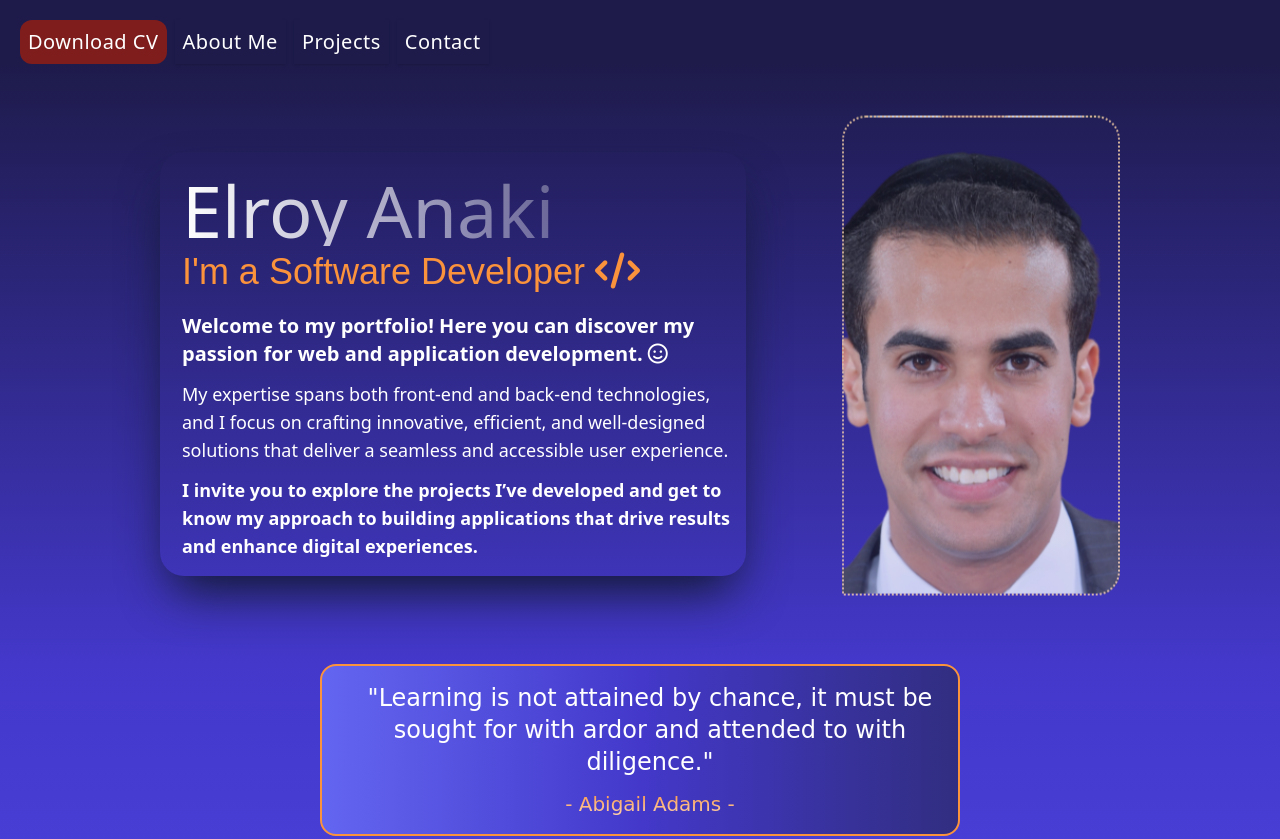
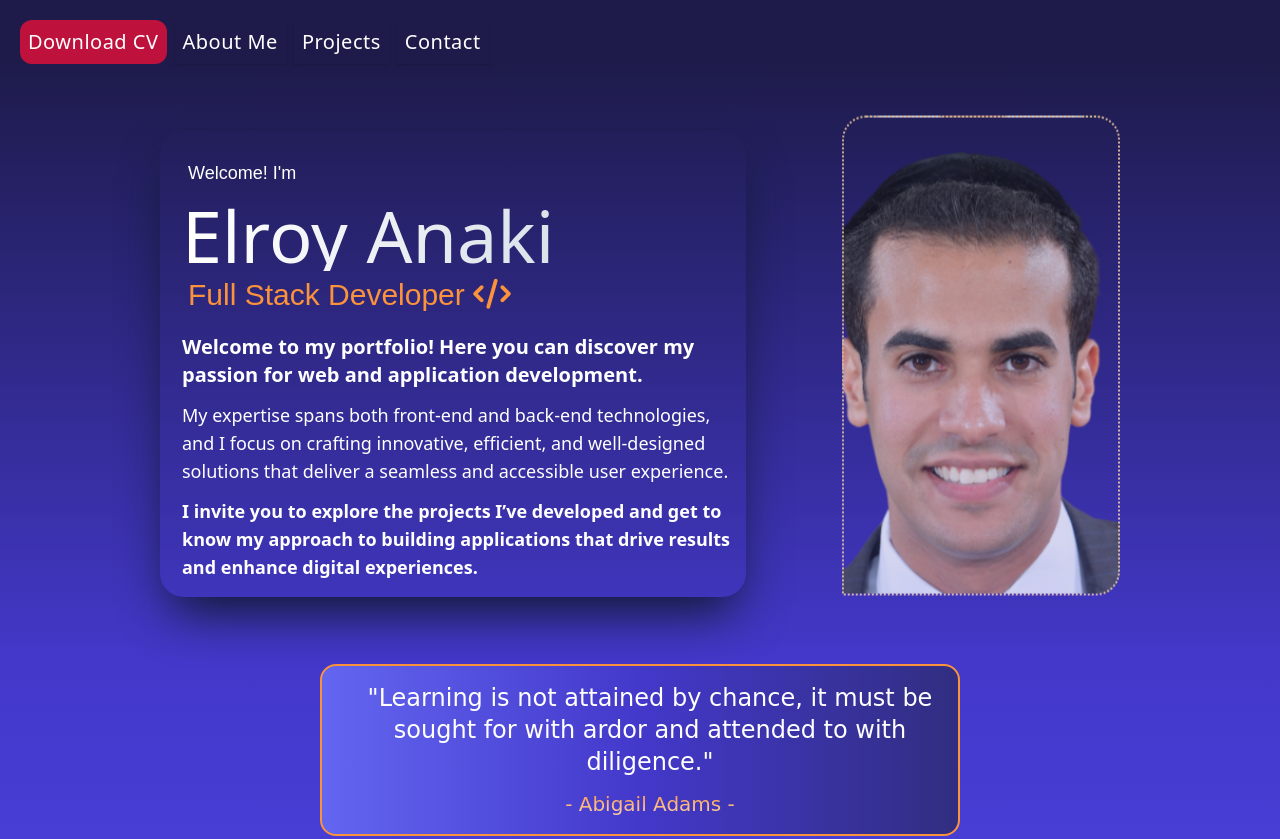
Before and after one commit to Elroy-anaki/Protfolio, a website: page index.html in a window 1280 px wide. Shown: the top 839 px of the page. Drawn offline with nearby package versions, Linux system fonts and the light colour scheme; a web font is replaced by a local one.

Commit message:
JS file - arrangement + HTML file - beauty

```diff
--- a/index.html
+++ b/index.html
@@ -27,23 +27,24 @@
     <title>Elroy Anaki - Protfolio</title>
   </head>
   <body class="bg-indigo-900 max-sm:bg-indigo-900 max-sm:mb-10">
-    <header class="bg-indigo-950 flex justify-between max-sm:bg-gradient-to-b from-indigo-900 via-indigo-800 to-indigo-900">
+    <header
+      class="bg-indigo-950 flex justify-between max-sm:bg-gradient-to-b from-indigo-900 via-indigo-800 to-indigo-900"
+    >
       <ul
         class="flex items-end gap-2 w-3/5 ml-5 mt-5 max-sm:flex-col max-sm:w-full max-sm:mt-0 max-sm:ml-0 max-sm:justify-center max-sm:items-center"
       >
         <li
-          class="font-sans text-xl font-medium tracking-wide text-center text-white bg-red-900 rounded-xl  p-2 transition ease-in-out delay-150 hover:bg-red-700 hover:-translate-y-1 duration-300 max-sm:w-full max-sm:rounded-sm max-sm:border-b-2  border-b-white max-sm:p-4 max-sm:text-3xl "
+          class="font-sans text-xl font-medium tracking-wide text-center text-white bg-rose-700 rounded-xl p-2 transition ease-in-out delay-150 hover:bg-red-700 hover:-translate-y-1 duration-300 max-sm:w-full max-sm:rounded-sm max-sm:border-b-2 border-b-white max-sm:p-4 max-sm:text-3xl"
         >
           <a
             href="/Protfolio/media/Elroy-Anaki-CV.pdf"
             download="Elroy-Anaki-CV.pdf"
             class="max-sm:text-magic"
             >Download CV</a
-
           >
         </li>
         <li
-          class="font-sans text-xl font-medium tracking-wide text-center text-white shadow hover:text-orange-400 p-2 under-line max-sm:border-b-2  border-b-white max-sm:w-full max-sm:p-2"
+          class="font-sans text-xl font-medium tracking-wide text-center text-white shadow hover:text-orange-400 p-2 under-line max-sm:border-b-2 border-b-white max-sm:w-full max-sm:p-2"
         >
           <a href="#About-Me">About Me </a>
         </li>
@@ -68,19 +69,25 @@
           class="flex justify-center items-center gap-24 w-3/4 m-auto max-sm:flex-wrap max-sm:mb-64"
           style="height: 600px"
         >
-          <div class="p-4  max-sm:text-center max-sm:shadow-inner shadow-2xl shadow-slate-900 rounded-3xl">
+          <div
+            class="p-4 max-sm:text-center max-sm:shadow-inner shadow-2xl shadow-slate-900 rounded-3xl"
+          >
             <h2
-              class="text-7xl m-1.5 bg-gradient-to-r from-white to-black-900 bg-clip-text text-transparent"
+              class="text-lg text-magic m-3 text-white max-sm:text-3xl "
+            >
+              Welcome! I'm
+            </h2>
+            <h2
+              class="text-7xl m-1.5 bg-gradient-to-r from-white to-slate-300 bg-clip-text text-transparent"
             >
               Elroy Anaki
             </h2>
-            <h4 class="text-4xl m-1.5 text-magic text-orange-400">
-              I'm a Software Developer <i class="fa-solid fa-code"></i>
+            <h4 class="text-3xl ml-3 text-magic text-orange-400">
+              Full Stack Developer <i class="fa-solid fa-code"></i>
             </h4>
             <p class="text-xl ml-1.5 mt-5 font-bold text-white">
               Welcome to my portfolio! Here you can discover my passion for web
               and application development.
-              <i class="fa-regular fa-face-smile"></i>
             </p>
             <p class="text-lg ml-1.5 mt-3 text-white">
               My expertise spans both front-end and back-end technologies, and I
```
Also changed, not shown: core/script.js (+7 -1 lines).
